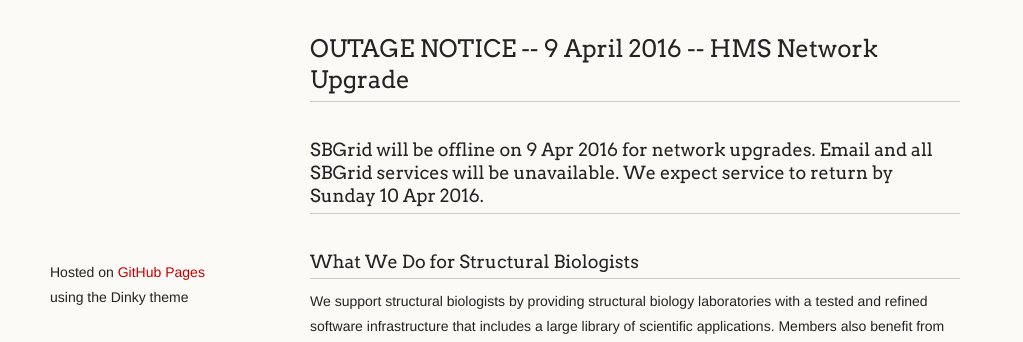
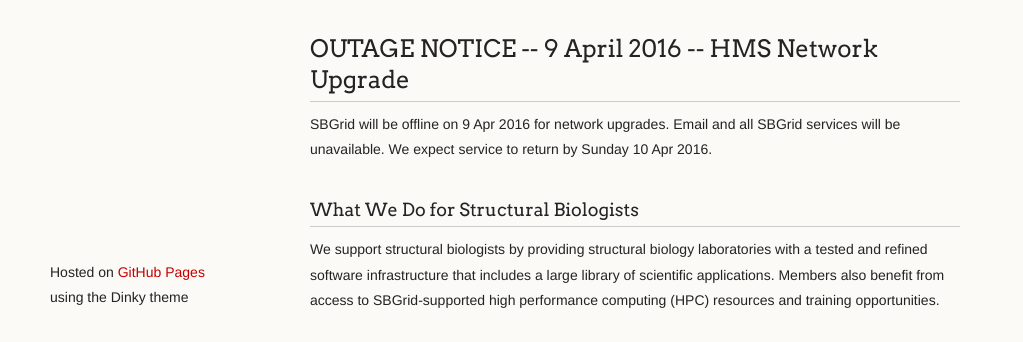
Before and after one commit to sbgrid/sbgrid.github.io, a plain HTML site: page index.html in a window 1280 px wide. Shown: the part 458-800 px from the top of the page, without its empty margins (0-1023 px from the left). Drawn offline with Linux system fonts and the light colour scheme.

Commit message:
Update index.html

```diff
--- a/index.html
+++ b/index.html
@@ -37,7 +37,7 @@
 
 <h2>
 <b><a id="  OUTAGE NOTICE -- 9 April 2016 -- HMS Network Upgrade " class="anchor" href="#OUTAGE" aria-hidden="true"><span aria-hidden="true" class="octicon octicon-link"></span></a>  OUTAGE NOTICE -- 9 April 2016 -- HMS Network Upgrade </h2>
-<h3>SBGrid will be offline on 9 Apr 2016 for network upgrades. Email and all SBGrid services will be unavailable. We expect service to return by Sunday 10 Apr 2016.</h3>
+<p>SBGrid will be offline on 9 Apr 2016 for network upgrades. Email and all SBGrid services will be unavailable. We expect service to return by Sunday 10 Apr 2016.</p>
 </b>
 
 <h3>
```
